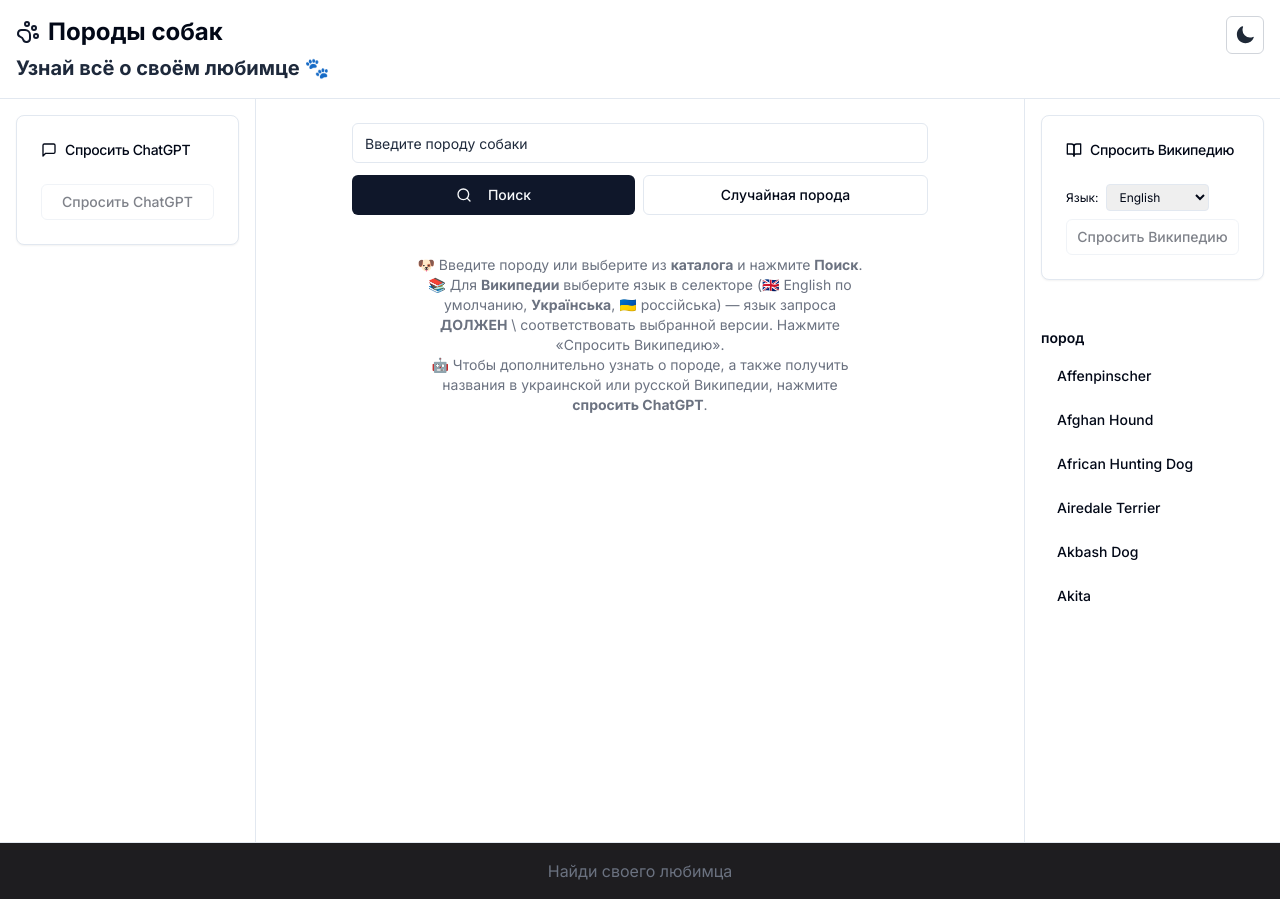
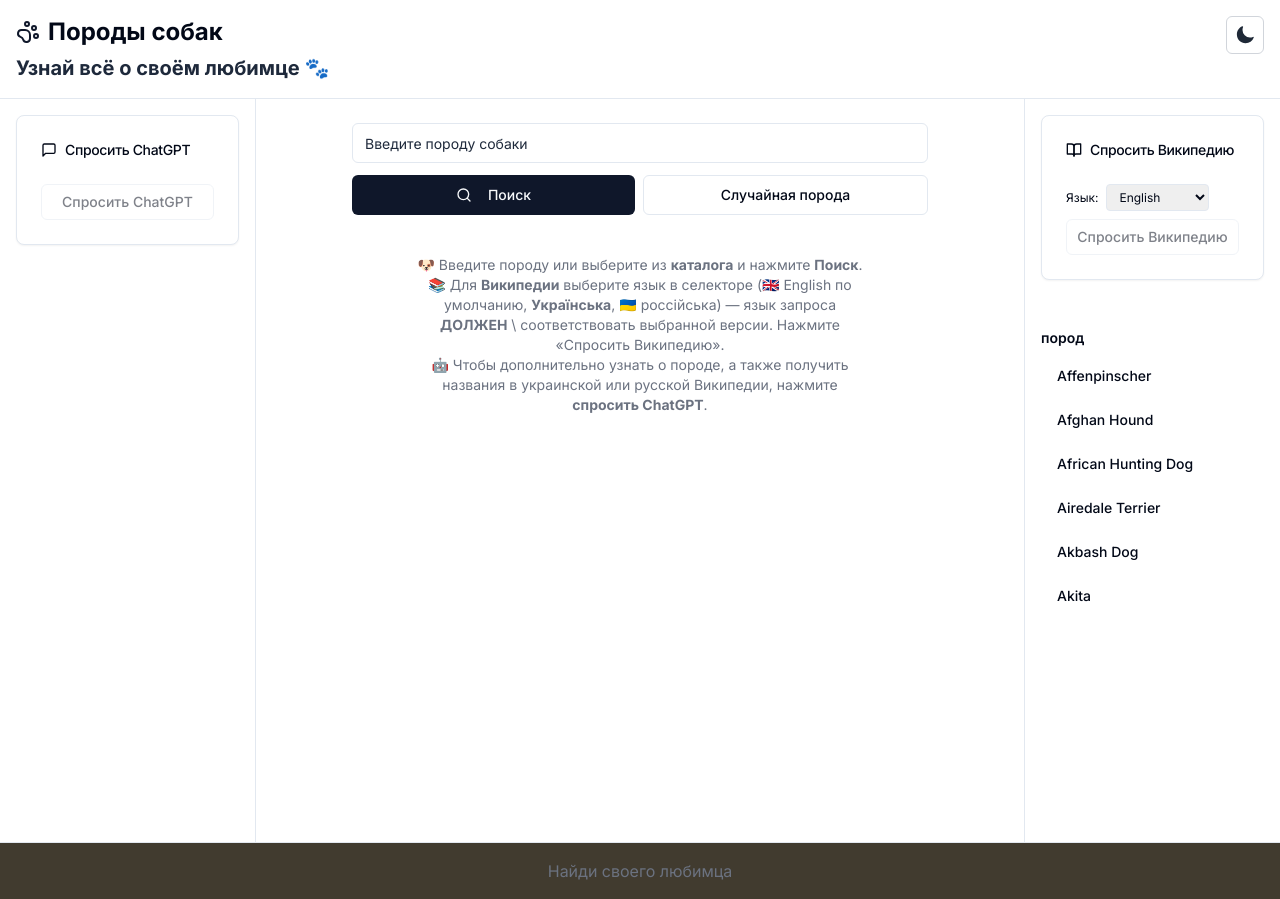
Before and after one commit to Dmitro1986/dog-search, a Next.js app: page / in a window 1280 px wide. Built offline with nearby package versions, Linux system fonts and the light colour scheme.

Commit message:
color-brown

```diff
--- a/app/globals.css
+++ b/app/globals.css
@@ -19,7 +19,7 @@
     --secondary: 210 40% 96.1%;
     --secondary-foreground: 222.2 47.4% 11.2%;
 
-    --muted: 251 5% 12%;
+    --muted: 39 16% 22%;
     --muted-foreground: 217.2 32.6% 17.5%;
 
     --accent: 210 40% 96.1%;
```
